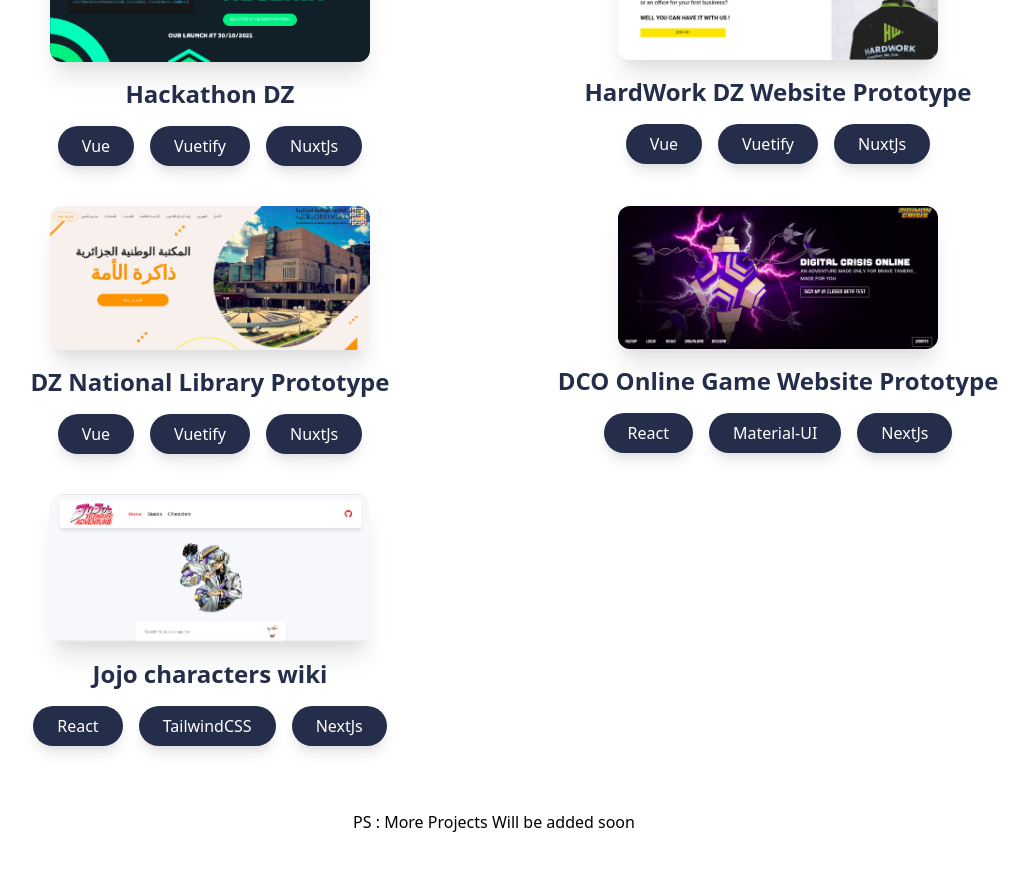
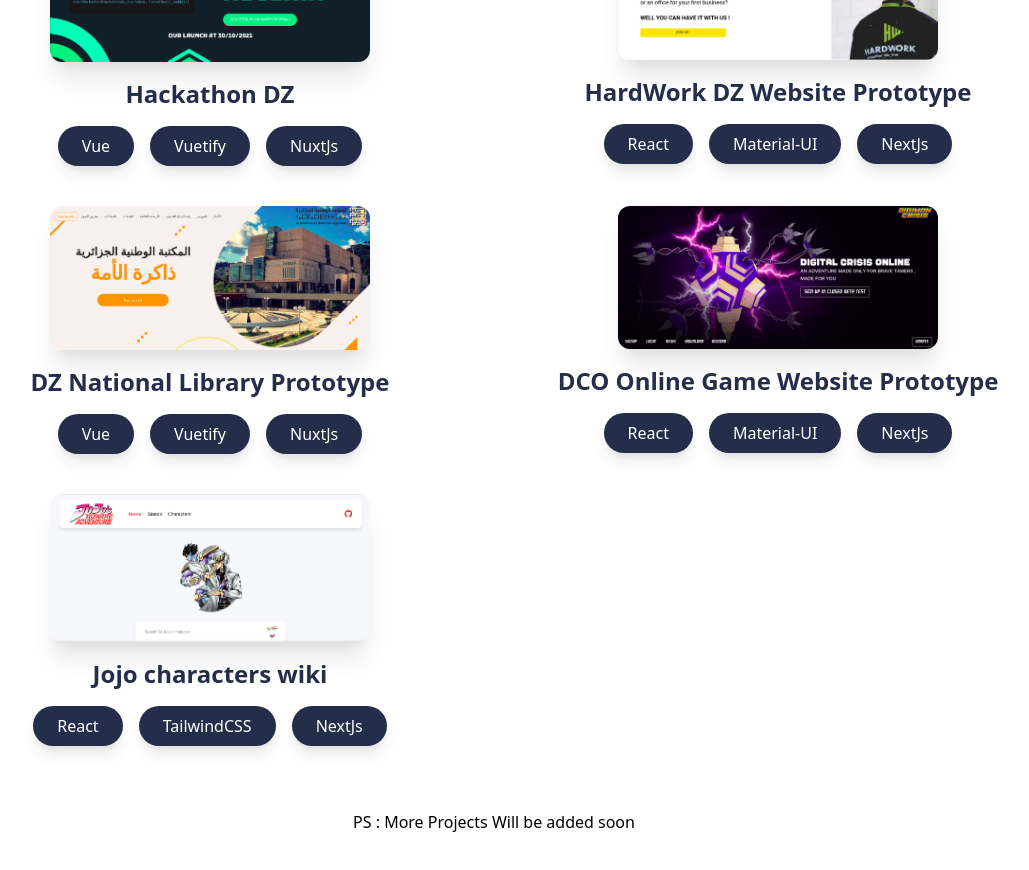
Before and after one commit to ramiborni/BorniAhmedRami-AboutMe, a React (Create React App) app: page / in a window 1280 px wide. Shown: the part 2220-3090 px from the top of the page, without its empty margins (146-1175 px from the left). Built offline with nearby package versions, Linux system fonts and the light colour scheme.

Commit message:
[Fix] fix a project link

```diff
--- a/src/components/Projects.tsx
+++ b/src/components/Projects.tsx
@@ -13,8 +13,8 @@ const Projects = () => {
     {
         title:"HardWork DZ Website Prototype",
         img:'hardwork.png',
-        link:'https://biblio-national.vercel.app/',
-        techs:['Vue','Vuetify','NuxtJs']
+        link:'https://hardwork.vercel.app/',
+        techs:['React','Material-UI','NextJs']
     },
     {
         title:"DZ National Library Prototype",
```
